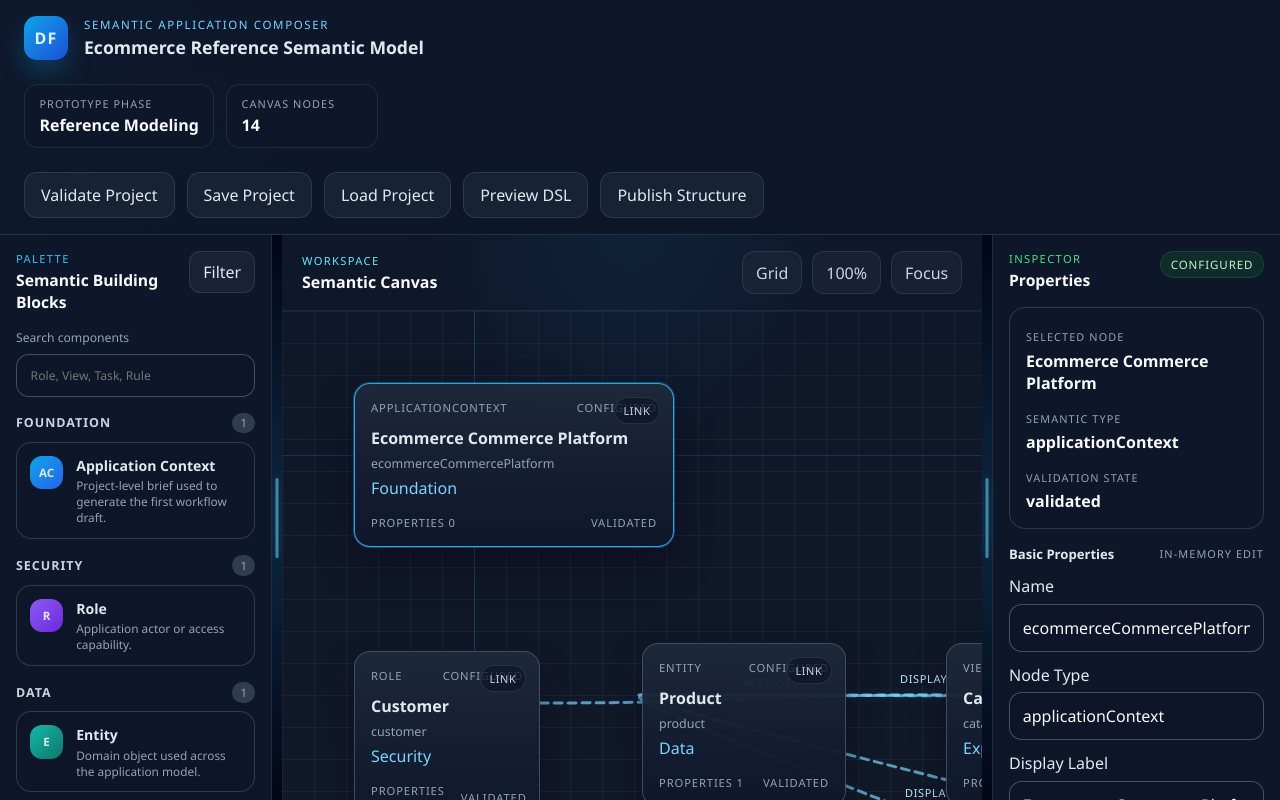
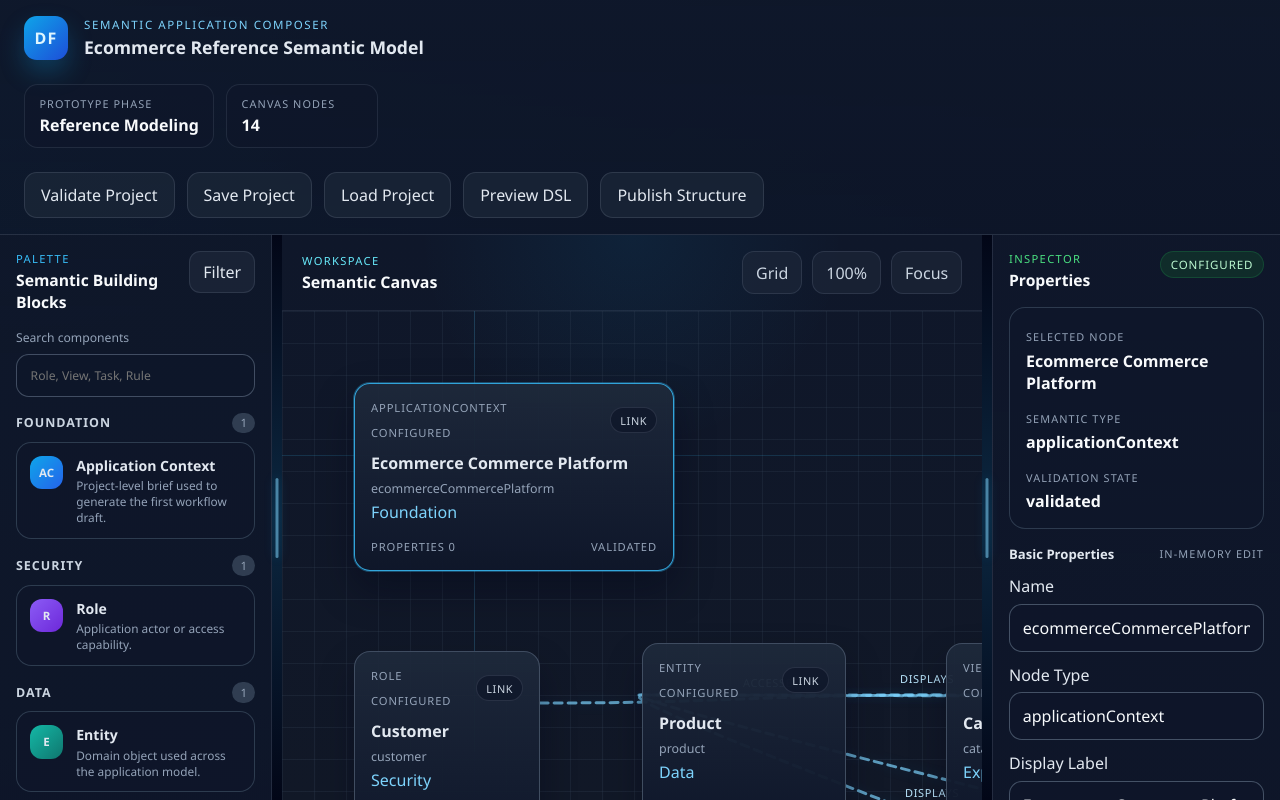
Before and after one commit to massimotamos/DarkFactorFront, an Angular app: page / in a window 1280 px wide. Built offline with nearby package versions, Linux system fonts and the light colour scheme.

Commit message:
improved display of the link property

```diff
--- a/src/app/app.component.ts
+++ b/src/app/app.component.ts
@@ -138,6 +138,11 @@ export class AppComponent {
   }
 
   protected onNodeDropped(event: { item: PaletteItem; position: { x: number; y: number } }): void {
+    if (event.item.type === 'applicationContext' && this.composer().canvasNodes.some((node) => node.type === 'applicationContext')) {
+      window.alert('Only one Application Context node is allowed per project.');
+      return;
+    }
+
     const newNode = this.createNodeFromPaletteItem(event.item, event.position);
 
     this.composer.update((state) => ({
--- a/src/app/components/composer-canvas/composer-canvas.component.html
+++ b/src/app/components/composer-canvas/composer-canvas.component.html
@@ -53,8 +53,18 @@
         [style.minHeight.px]="node.size.height"
         (mousedown)="onNodePointerDown($event, node)">
         <div class="canvas-node__header">
-          <span class="canvas-node__type">{{ node.type }}</span>
-          <span class="canvas-node__status">{{ node.status }}</span>
+          <div class="canvas-node__meta">
+            <span class="canvas-node__type">{{ node.type }}</span>
+            <span class="canvas-node__status">{{ node.status }}</span>
+          </div>
+          <button
+            type="button"
+            class="canvas-node__connect"
+            [class.canvas-node__connect--active]="isConnectionSource(node.id)"
+            (mousedown)="$event.stopPropagation()"
+            (click)="onConnectionHandleClick($event, node.id)">
+            {{ isConnectionSource(node.id) ? 'Cancel' : 'Link' }}
+          </button>
         </div>
         <strong>{{ node.label }}</strong>
         <small class="canvas-node__name">{{ node.name }}</small>
@@ -63,14 +73,6 @@
           <span>Properties {{ node.properties.length }}</span>
           <span>{{ node.validationState }}</span>
         </footer>
-        <button
-          type="button"
-          class="canvas-node__connect"
-          [class.canvas-node__connect--active]="isConnectionSource(node.id)"
-          (mousedown)="$event.stopPropagation()"
-          (click)="onConnectionHandleClick($event, node.id)">
-          {{ isConnectionSource(node.id) ? 'Cancel' : 'Link' }}
-        </button>
       </article>
 
       <div class="canvas__hint">
--- a/src/app/components/composer-canvas/composer-canvas.component.scss
+++ b/src/app/components/composer-canvas/composer-canvas.component.scss
@@ -180,6 +180,14 @@
   margin-bottom: 0.75rem;
 }
 
+.canvas-node__meta {
+  display: flex;
+  flex-wrap: wrap;
+  align-items: center;
+  gap: 0.6rem;
+  min-width: 0;
+}
+
 .canvas-node__type,
 .canvas-node__status,
 .canvas-node__footer span {
@@ -209,9 +217,6 @@
 }
 
 .canvas-node__connect {
-  position: absolute;
-  top: 0.8rem;
-  right: 0.8rem;
   padding: 0.3rem 0.55rem;
   border: 1px solid rgba(148, 163, 184, 0.18);
   border-radius: 999px;
@@ -220,6 +225,7 @@
   font-size: 0.68rem;
   letter-spacing: 0.06em;
   text-transform: uppercase;
+  flex-shrink: 0;
 }
 
 .canvas-node__connect--active {
```
